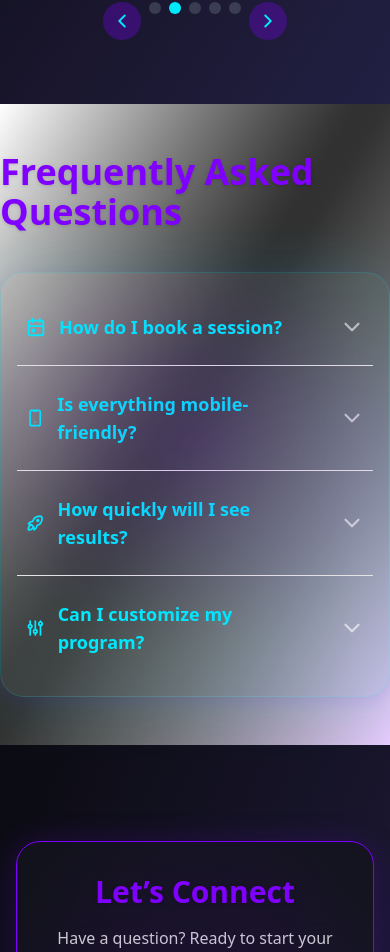
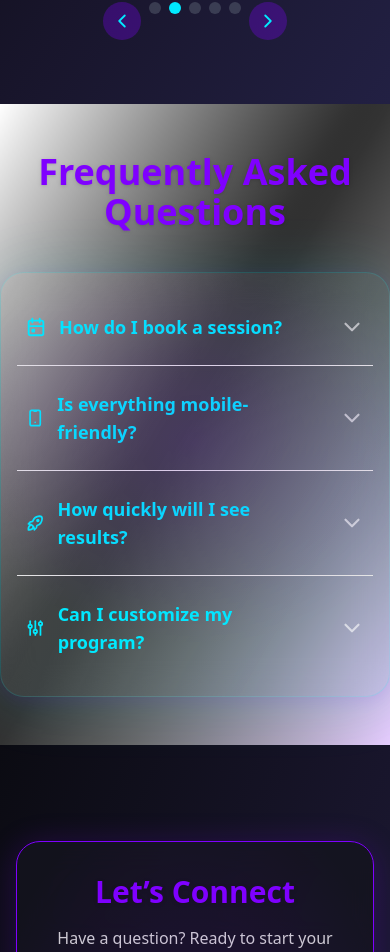
Before and after one commit to Kbandison/trainer-site, a Next.js app: page / in a window 390 px wide. Shown: the part 5823-6775 px from the top of the page. Built offline with nearby package versions, Linux system fonts and the light colour scheme.

Commit message:
describe your change

```diff
--- a/app/components/FAQ.tsx
+++ b/app/components/FAQ.tsx
@@ -48,7 +48,7 @@ export default function FAQ() {
   return (
     <section className="w-full min-h-[60vh] flex items-center justify-center bg-gradient-to-br from-background via-black/80 to-brand/20 py-12 px-0">
       <div className="w-full flex flex-col items-center">
-        <h2 className="text-4xl sm:text-5xl font-extrabold text-brand mb-10 drop-shadow">
+        <h2 className="text-4xl sm:text-5xl font-extrabold text-brand mb-10 drop-shadow text-center">
           Frequently Asked Questions
         </h2>
         <div
```
